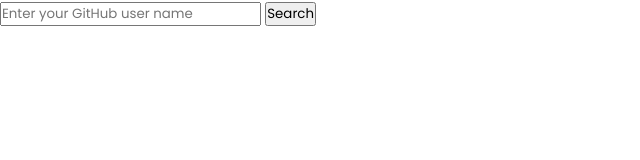
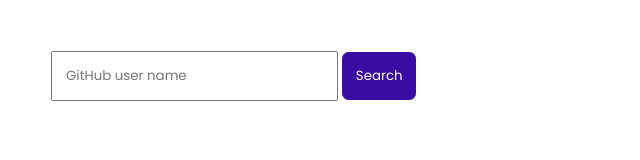
Before and after one commit to DushanSenadheera/github-profiler.github.io, a plain HTML site: page index.html in a window 1280 px wide. Shown: the whole page, without its empty margins (0-640 px from the left). Drawn offline with Linux system fonts and the light colour scheme.

Commit message:
made changes

```diff
--- a/index.html
+++ b/index.html
@@ -10,8 +10,8 @@
 <body>
     <div class="search-bar">
         <form autocomplete="off" id="myForm">
-            <input type="search" name="search" id="search" placeholder="Enter your GitHub user name" required>
-            <input type="submit" value="Search">
+            <input type="search" name="search" id="search" placeholder="GitHub user name" required>
+            <input class="btn" type="submit" value="Search">
         </form>
         <div class="profile" id="profile">
             <div id="profile-content">
--- a/style.css
+++ b/style.css
@@ -60,3 +60,19 @@ a:visited{
     padding: 2vw;
     border-radius: 1vw;
 }
+
+form{
+    margin: 4vw;
+}
+
+input{
+    padding: 1vw;
+}
+
+.btn{
+    border: solid 0.05vw var(--primary);
+    border-radius: 0.5vw;
+    background-color: var(--primary);
+    color: var(--secondary);
+    cursor: pointer;
+}
```
